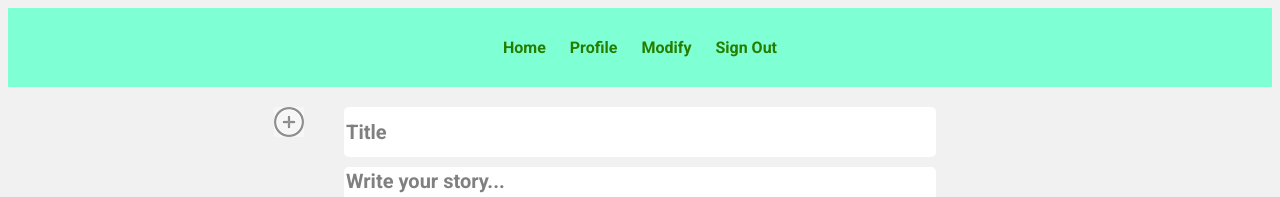
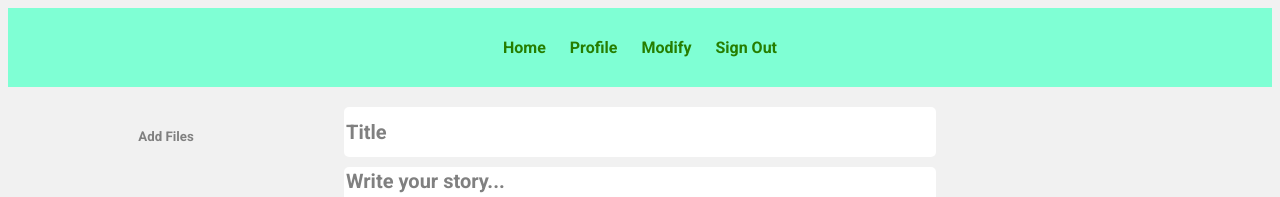
Before and after one commit to MaejorAli/my-diary, a plain HTML site: page add-entry.html in a window 1280 px wide. Shown: the top 197 px of the page. Drawn offline with Linux system fonts and the light colour scheme.

Commit message:
modified UI

```diff
--- a/add-entry.html
+++ b/add-entry.html
@@ -24,7 +24,7 @@
   <section>
     <div class="image-upload">
         <label for="file-input">
-           <img src="images/add-new.png"alt="Add File" class="img"/>
+          <h5>Add Files</h5>
         </label>
 
         <input id="file-input" type="file"/>
--- a/css/add-entry.css
+++ b/css/add-entry.css
@@ -160,6 +160,7 @@ section:after {
     display: none;
 }
 .img{
-    float: right;
+    float: left;
     opacity: 0.5;
+
 }
```
Also changed, not shown: entry-detail.html (+1 -1 lines).
